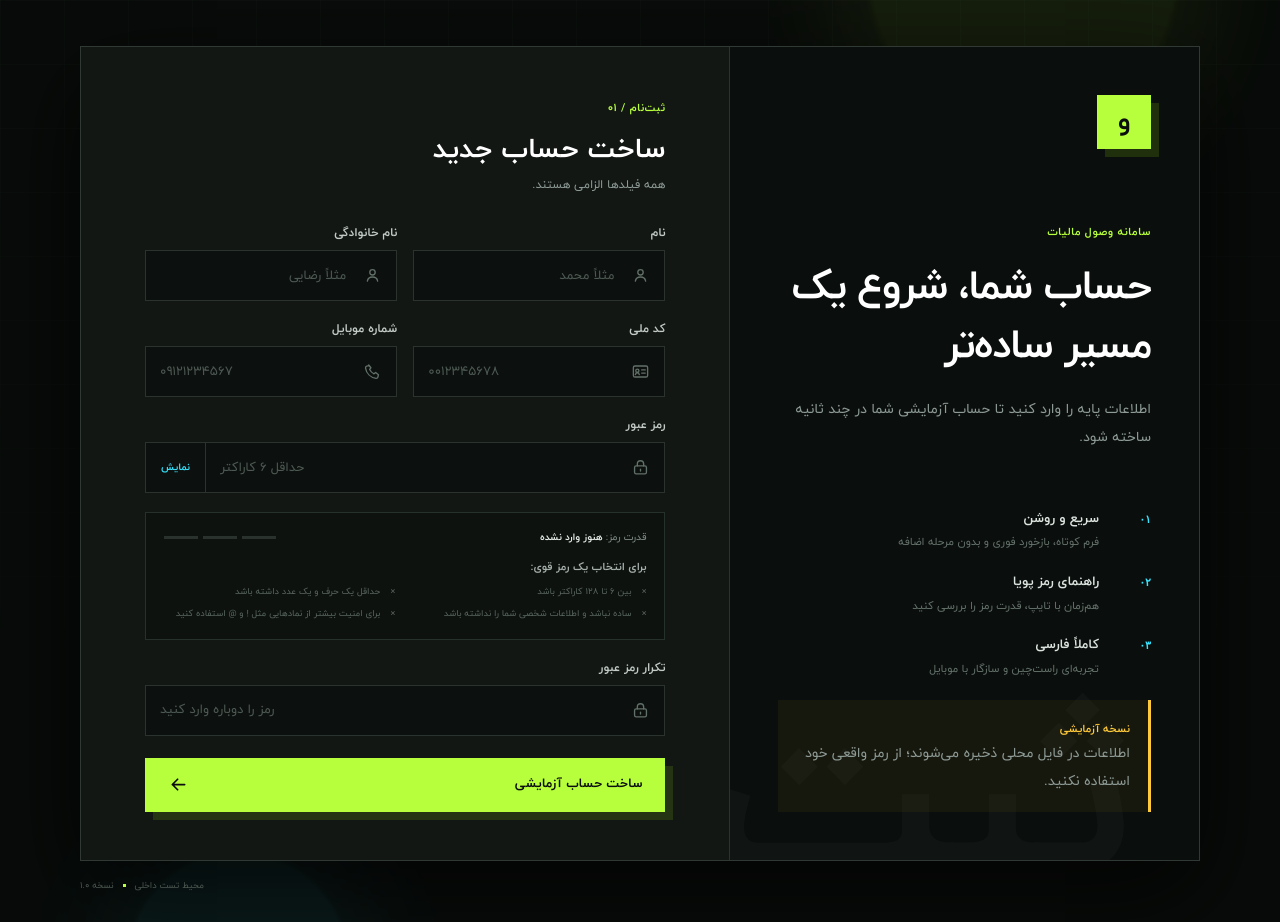
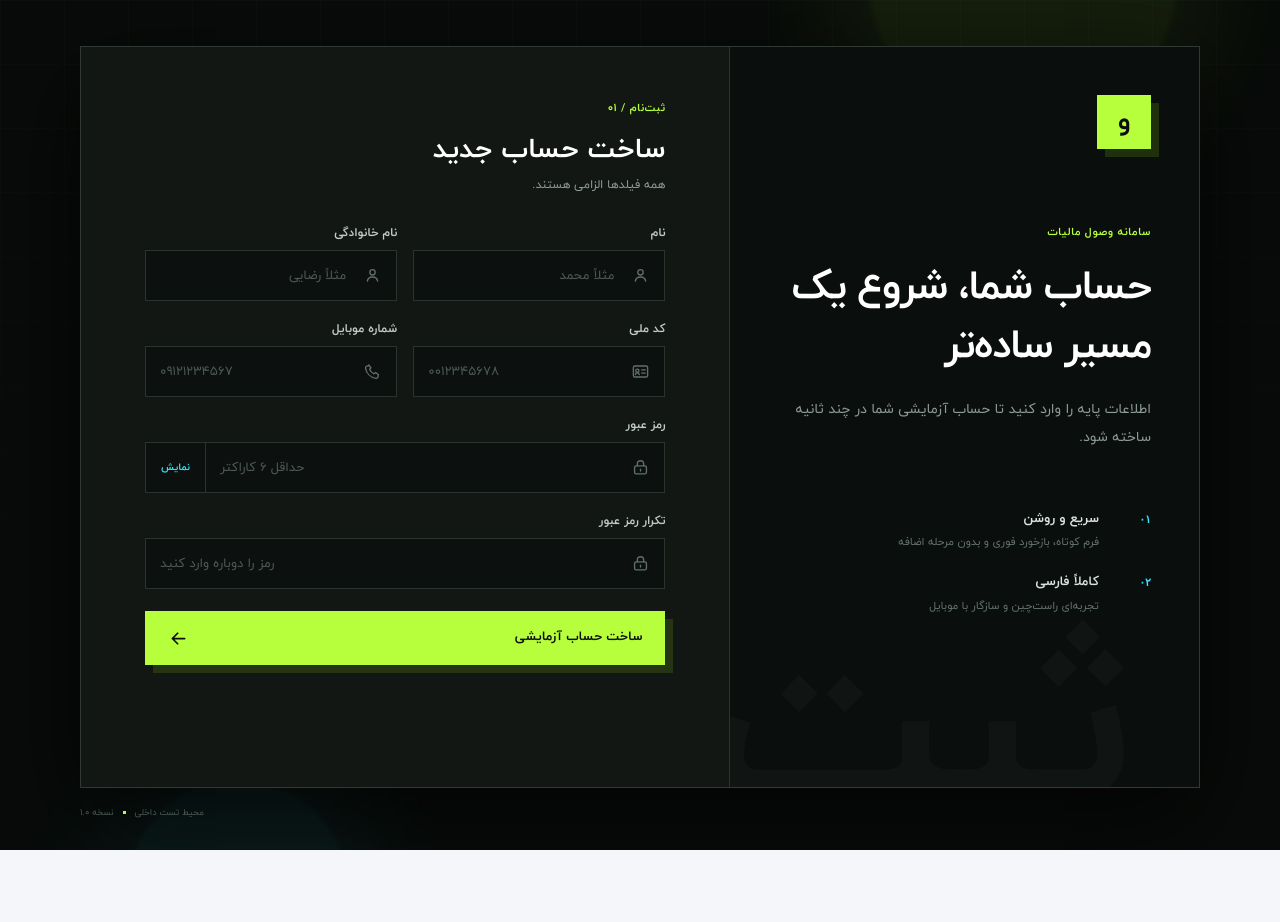
Before and after one commit to mohamamdsajadi/VosolMaliat, a Next.js app in the folder src/main/frontend/: page /register in a window 1280 px wide. After the commit the page ends 850 px from the top, so only its background shows below. Built offline with nearby package versions, Linux system fonts and the light colour scheme.

Commit message:
fix: simplify registration page

```diff
--- a/src/main/frontend/src/app/register/page.js
+++ b/src/main/frontend/src/app/register/page.js
@@ -45,7 +45,6 @@ function passwordChecks(password, form) {
     noSpace: password.length > 0 && !/\s/.test(password),
     notSimple: password.length > 0 && !isSimple,
     noPersonalData: password.length > 0 && !containsPersonalData,
-    symbol: /[^A-Za-z\d\u0600-\u06ff\s]/.test(password),
   };
 }
 
@@ -80,15 +79,6 @@ export default function RegisterPage() {
   const [showPassword, setShowPassword] = useState(false);
 
   const checks = useMemo(() => passwordChecks(form.password, form), [form]);
-  const strengthScore = [checks.length, checks.letter, checks.number, checks.notSimple, checks.noPersonalData, checks.symbol]
-    .filter(Boolean).length;
-  const strength = form.password.length === 0
-    ? { label: 'هنوز وارد نشده', level: 0 }
-    : strengthScore <= 2
-      ? { label: 'ضعیف', level: 1 }
-      : strengthScore <= 4
-        ? { label: 'متوسط', level: 2 }
-        : { label: 'قوی', level: 3 };
 
   const update = (name, value) => {
     const nextValue = ['nationalCode', 'phoneNumber'].includes(name)
@@ -157,13 +147,7 @@ export default function RegisterPage() {
 
           <div className={styles.featureList}>
             <div><span>۰۱</span><p><strong>سریع و روشن</strong><small>فرم کوتاه، بازخورد فوری و بدون مرحله اضافه</small></p></div>
-            <div><span>۰۲</span><p><strong>راهنمای رمز پویا</strong><small>هم‌زمان با تایپ، قدرت رمز را بررسی کنید</small></p></div>
-            <div><span>۰۳</span><p><strong>کاملاً فارسی</strong><small>تجربه‌ای راست‌چین و سازگار با موبایل</small></p></div>
-          </div>
-
-          <div className={styles.testNote}>
-            <span>نسخه آزمایشی</span>
-            <p>اطلاعات در فایل محلی ذخیره می‌شوند؛ از رمز واقعی خود استفاده نکنید.</p>
+            <div><span>۰۲</span><p><strong>کاملاً فارسی</strong><small>تجربه‌ای راست‌چین و سازگار با موبایل</small></p></div>
           </div>
         </aside>
 
@@ -200,20 +184,6 @@ export default function RegisterPage() {
               </button>
             </FormField>
 
-            <div className={styles.passwordGuide} data-level={strength.level}>
-              <div className={styles.strengthHead}>
-                <span>قدرت رمز: <strong>{strength.label}</strong></span>
-                <span className={styles.meter}><i /><i /><i /></span>
-              </div>
-              <p>برای انتخاب یک رمز قوی:</p>
-              <ul>
-                <li className={checks.length ? styles.passed : ''}>بین ۶ تا ۱۲۸ کاراکتر باشد</li>
-                <li className={checks.letter && checks.number ? styles.passed : ''}>حداقل یک حرف و یک عدد داشته باشد</li>
-                <li className={checks.notSimple && checks.noPersonalData ? styles.passed : ''}>ساده نباشد و اطلاعات شخصی شما را نداشته باشد</li>
-                <li className={checks.symbol ? styles.passed : ''}>برای امنیت بیشتر از نمادهایی مثل ! و @ استفاده کنید</li>
-              </ul>
-            </div>
-
             <FormField label="تکرار رمز عبور" name="confirmationPassword" icon="lock" error={errors.confirmationPassword}>
               <input dir="ltr" type={showPassword ? 'text' : 'password'} value={form.confirmationPassword} onChange={(e) => update('confirmationPassword', e.target.value)} maxLength={128} autoComplete="new-password" placeholder="رمز را دوباره وارد کنید" />
             </FormField>
--- a/src/main/frontend/src/app/register/page.module.css
+++ b/src/main/frontend/src/app/register/page.module.css
@@ -155,18 +155,6 @@
 .featureList strong { color: #dce4df; font-size: 13px; }
 .featureList small { color: #65736c; font-size: 11px; line-height: 1.8; }
 
-.testNote {
-  position: relative;
-  z-index: 1;
-  margin-top: auto;
-  padding: 16px 18px;
-  border-right: 3px solid #ffca3a;
-  background: #ffca3a0c;
-}
-
-.testNote span { color: #ffca3a; font-size: 11px; font-weight: 900; }
-.testNote p { margin: 6px 0 0; color: #a99e7f; font-size: 11px; line-height: 1.8; }
-
 .formPanel {
   padding: 48px clamp(28px, 5vw, 64px);
   background: var(--surface);
@@ -229,26 +217,6 @@
   font-weight: 800;
 }
 
-.passwordGuide {
-  padding: 17px 18px;
-  border: 1px solid #27312b;
-  background: #0d120f;
-}
-
-.strengthHead { display: flex; align-items: center; justify-content: space-between; gap: 16px; color: #829088; font-size: 10px; }
-.strengthHead strong { color: #e6ede9; }
-.meter { direction: ltr; display: flex; gap: 5px; }
-.meter i { width: 34px; height: 3px; background: #29322d; transition: background .2s ease, box-shadow .2s ease; }
-.passwordGuide[data-level='1'] .meter i:first-child { background: #ff5d67; }
-.passwordGuide[data-level='2'] .meter i:nth-child(-n+2) { background: #ffca3a; }
-.passwordGuide[data-level='3'] .meter i { background: var(--lime); box-shadow: 0 0 8px #b7ff3c55; }
-.passwordGuide > p { margin: 14px 0 8px; color: #a7b1ac; font-size: 11px; font-weight: 800; }
-.passwordGuide ul { display: grid; grid-template-columns: 1fr 1fr; gap: 6px 20px; margin: 0; padding: 0; list-style: none; }
-.passwordGuide li { position: relative; padding-right: 15px; color: #59665f; font-size: 9px; line-height: 1.8; transition: color .18s ease; }
-.passwordGuide li::before { content: '×'; position: absolute; right: 0; color: #58625d; }
-.passwordGuide li.passed { color: #afc4b8; }
-.passwordGuide li.passed::before { content: '✓'; color: var(--lime); }
-
 .submitButton {
   min-height: 54px;
   display: flex;
@@ -292,9 +260,8 @@
   .intro { min-height: auto; padding: 30px; border-left: 0; border-bottom: 1px solid var(--line); }
   .brandMark { margin-bottom: 36px; }
   .intro h1 { max-width: 600px; font-size: 32px; }
-  .featureList { grid-template-columns: repeat(3, 1fr); margin-top: 32px; gap: 12px; }
+  .featureList { grid-template-columns: repeat(2, 1fr); margin-top: 32px; gap: 12px; }
   .featureList > div { grid-template-columns: 1fr; gap: 6px; }
-  .testNote { margin-top: 28px; }
 }
 
 @media (max-width: 600px) {
@@ -307,7 +274,6 @@
   .featureList { display: none; }
   .formPanel { padding: 32px 22px 42px; }
   .twoColumns { grid-template-columns: 1fr; }
-  .passwordGuide ul { grid-template-columns: 1fr; }
   .footer { display: none; }
 }
 
```
